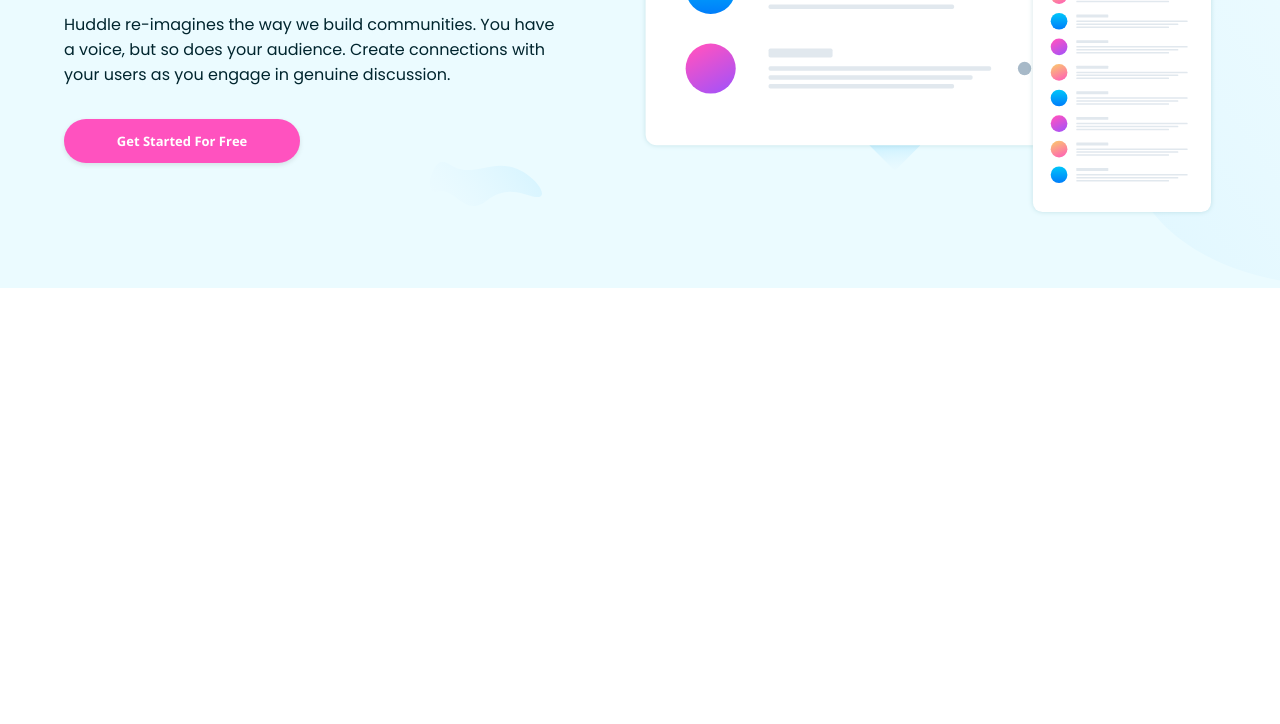
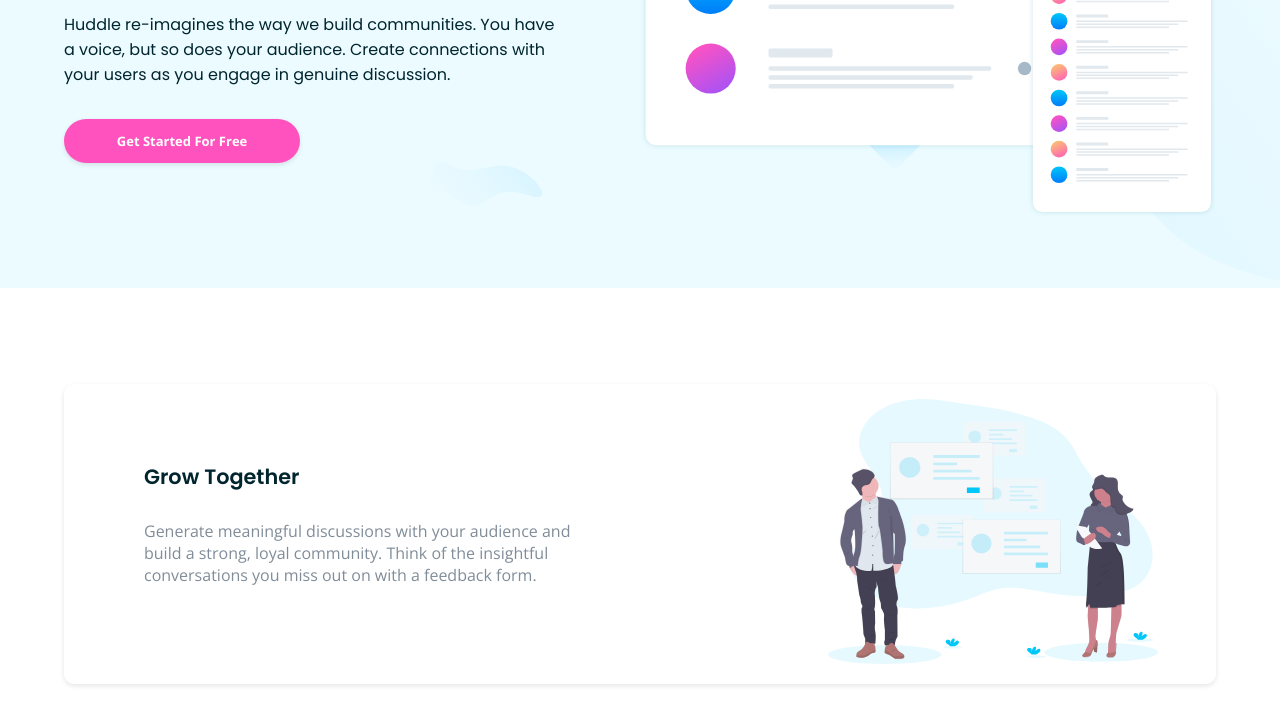
Before and after one commit to AlSideeq/huddle-landing-page, a plain HTML site: page index.html in a window 1280 px wide. Shown: the part 334-1058 px from the top of the page. Before the commit the page ends 800 px from the top, so only its background shows below. Drawn offline with nearby package versions, Linux system fonts and the light colour scheme.

Commit message:
modified the body section in css

```diff
--- a/index.html
+++ b/index.html
@@ -44,20 +44,20 @@
       </div>
 
     </header>
-    <!-- <section>
-      <div>
+    <section>
+      <div class="section__content flex flex-h-between flex-v-center flex-row">
         <div>
-          <img src="assets/images/illustration-grow-together.svg" />
+          <img class="section__illustration" src="assets/images/illustration-grow-together.svg" />
         </div>
-        <div>
+        <div class="section__description">
           <h3>Grow Together</h3>
 
-          <p>Generate meaningful discussions with your audience and build a strong, loyal community.
+          <p class="p__conversation lh-24 my-1">Generate meaningful discussions with your audience and build a strong, loyal community.
             Think of the insightful conversations you miss out on with a feedback form.</p>
         </div>
       </div>
 
-      <div>
+      <!--<div>
         <div>
           <img src="assets/images/illustration-flowing-conversation.svg" />
         </div>
--- a/style.css
+++ b/style.css
@@ -10,9 +10,10 @@
   /* FONT SIZES*/
   /* --fs-12: 12px; */
   --fs-13: 13px;
-  /* --fs-14: 14px; */
-  /* --fs-15: 15px; */
+  /*--fs-14: 14px;*/
+  /*--fs-15: 15px;*/
   --fs-18: 18px;
+  --fs-19: 19px;
   --fs-2: 2rem;
   /* --fs-3: 3rem; */
   /* --fs-4: 4rem; */
@@ -67,15 +68,30 @@
   font-weight: var(--fw-600);
   font-size: 1.7rem;
 }
+h3{
+  font-family: var(--poppins);
+  font-size: 1.3rem;
+  font-weight: var(--fw-600);
+  line-height: 2.3rem;
+  color: var(--neutral-dark-cyan);
+}
 
 p {
   color: var(--neutral-dark-cyan);
+}
+.p__conversation{
+  font-family: var(--open-sans);
+  color: var(--neutral-grayish-blue);
+  font-size: var(--body-font-size);
 }
 
 /* UTILITIES CLASSES */
 
 .my-2 {
   margin: 2rem 0;
+}
+.my-1{
+  margin: 1.5rem 0;
 }
 
 .pt-2 {
@@ -120,6 +136,9 @@
 
 .flex-column {
   flex-direction: column;
+}
+.flex-row{
+  flex-direction: row-reverse;
 }
 
 /* BLOCK ELMENTS CLASSES */
@@ -182,6 +201,25 @@
   width: 100%;
   max-width: 500px;
 }
+.section__content{
+  height: 300px;
+  margin: 6rem 4rem;
+  border: none;
+  border-radius: 10px;
+  background-color: var(--primary-white);
+  box-shadow: 0px 2px 5px 0px rgba(0, 0, 0, 0.1);
+}
+.section__illustration{
+  width: 100%;
+  max-width: 330px;
+  height: 265px;
+  padding: 0 4rem;
+}
+.section__description{
+  max-width: 430px;
+  padding: 5rem;
+}
+
 
 /* MEDIA QUERIES */
 
@@ -208,6 +246,20 @@
   .header__description-content {
     padding: 0;
   }
+  /*.section__content{
+    max-width: 535px;
+    height: 650px;
+    margin: 3.5rem auto;
+    flex-direction: column;
+  }
+  .section__illustration{
+    margin: 2rem;
+  }
+  .section__description{
+    max-width: 319px;
+    text-align: center;
+  }*/
+
 }
 
 /* From Tablet View To Desktop View */
```
